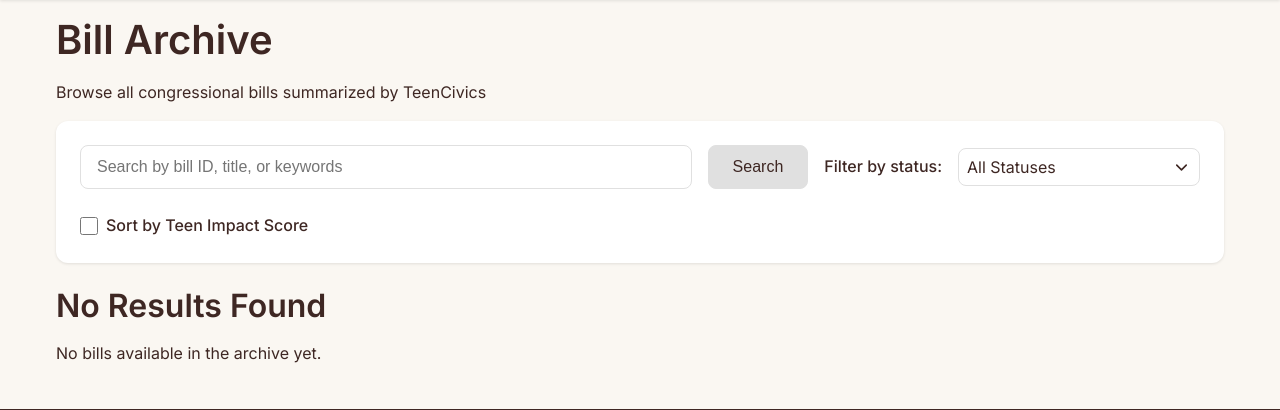
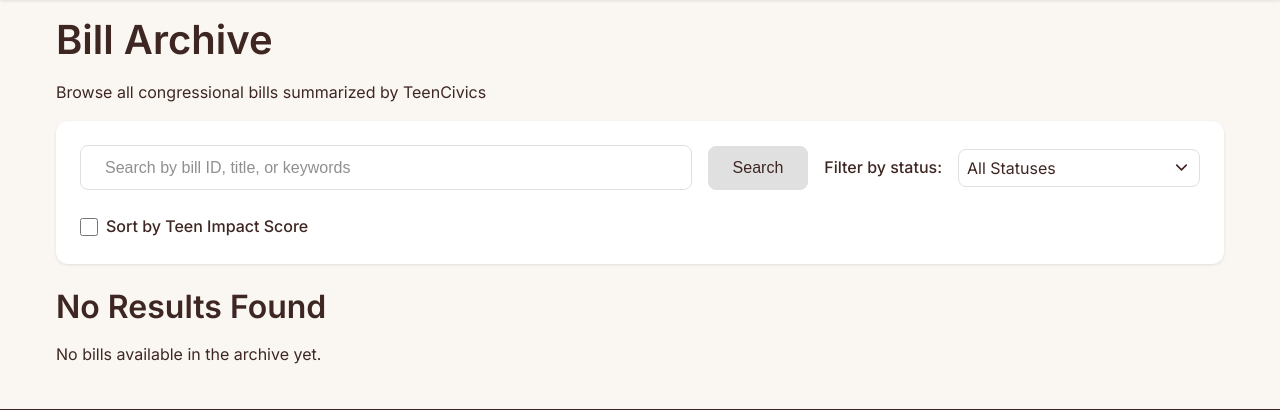
Before and after one commit to liv-skeete/teen_civics, a Flask app: page /archive in a window 1280 px wide. Shown: the part 78-488 px from the top of the page. Run offline with Flask 3, Linux system fonts and the light colour scheme; data that the repository does not hold is empty; some libraries are stand-ins or nearby versions.

Commit message:
UI improvements

```diff
--- a/static/style.css
+++ b/static/style.css
@@ -267,12 +267,24 @@ textarea:focus-visible {
     gap: var(--spacing-lg);
 }
 
+@media (min-width: 769px) and (max-width: 992px) {
+    .nav-menu {
+        gap: var(--spacing-sm); /* Reduce gap on medium screens */
+    }
+}
+
+/* Prevent wrapping in the top nav across browsers (including Safari) */
+.nav-menu .nav-link {
+    white-space: nowrap;
+}
+
 .nav-link {
     color: var(--color-brown-black);
     font-weight: 500;
     padding: calc(var(--spacing-sm) + 2px) var(--spacing-md);
     border-radius: var(--border-radius);
     transition: background-color var(--transition-fast);
+    white-space: nowrap; /* Prevent nav links from wrapping */
 }
 
 .nav-link:hover {
@@ -803,6 +815,15 @@ textarea:focus-visible {
     display: flex;
     gap: var(--spacing-md);
     width: 100%;
+    align-items: center; /* align buttons/input vertically */
+}
+
+/* Normalize heights across search controls to prevent misalignment */
+.search-form .search-input,
+.search-form .btn-search,
+.search-form .btn-clear {
+    min-height: 44px; /* WCAG touch target */
+    line-height: 1.2;
 }
 
 .search-form .btn-search {
@@ -813,6 +834,7 @@ textarea:focus-visible {
     -webkit-appearance: none;
     appearance: none;
     box-shadow: none;
+    white-space: nowrap; /* Prevent text wrapping */
 }
 
 /* Make Clear button match Search styling inside the search header */
@@ -845,6 +867,7 @@ textarea:focus-visible {
 }
 
 @media (max-width: 768px) {
+    .search-form .search-input,
     .search-form .btn-search,
     .search-form .btn-clear {
         width: 100%;
@@ -852,14 +875,23 @@ textarea:focus-visible {
         font-size: var(--font-size-md);
         display: inline-block;
     }
+
+    .search-form .search-input {
+        padding: 1rem 1.5rem; /* Restore horizontal padding on mobile */
+    }
 }
 
 .search-input {
     flex: 1;
-    padding: 0.75rem var(--spacing-md);
+    padding: 0.75rem 1.5rem; /* Increased horizontal padding */
     border: var(--border-width) solid var(--border-color);
     border-radius: var(--border-radius);
     font-size: var(--font-size-md);
+}
+
+.search-input::placeholder {
+    color: var(--color-dark-gray);
+    opacity: 0.7; /* Lighten placeholder text */
 }
 
 .btn-clear {
@@ -905,6 +937,7 @@ textarea:focus-visible {
 
 .filter-form label {
     font-weight: 500;
+    white-space: nowrap; /* Prevent label from wrapping */
 }
 
 .filter-form select {
@@ -1192,7 +1225,7 @@ textarea:focus-visible {
 }
 
 /* Ensure checkboxes meet 44px tap target on touch/tablet widths without template changes */
-@media (max-width: 1200px) {
+@media (max-width: 1200px) and (pointer: coarse) {
     input[type="checkbox"] {
         min-width: 44px;
         min-height: 44px;
@@ -1586,3 +1619,9 @@ h1, h2, h3, h4, h5, h6 {
   white-space: normal;
   text-wrap: balance;
 }
+/* Fix for checkbox alignment in Safari */
+.sort-control label {
+    display: inline-flex;
+    align-items: center;
+    gap: var(--spacing-sm); /* Add space between checkbox and text */
+}
--- a/templates/base.html
+++ b/templates/base.html
@@ -30,7 +30,14 @@
   <meta name="theme-color" content="#1A237E">
 
   <!-- CSS -->
-  <link rel="stylesheet" href="{{ url_for('static', filename='style.css', v='2025-10-09-2') }}">
+  <link rel="stylesheet" href="{{ url_for('static', filename='style.css', v='2025-10-26-5') }}">
+  <style>
+    /* Cross-browser hardening for wrapping and Safari spacing */
+    .navbar .nav-menu .nav-link { white-space: nowrap !important; }
+    .search-form .btn-search { white-space: nowrap !important; }
+    .sort-control label { display: inline-flex; align-items: center; gap: var(--spacing-sm); }
+    .sort-control input[type="checkbox"] { margin: 0 !important; vertical-align: middle; }
+  </style>
 
   <!-- Google Fonts -->
   <link rel="preconnect" href="https://fonts.googleapis.com">
```
